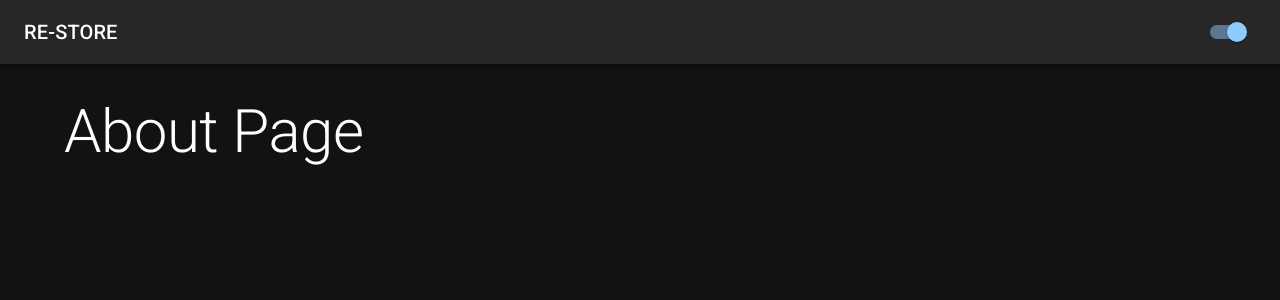
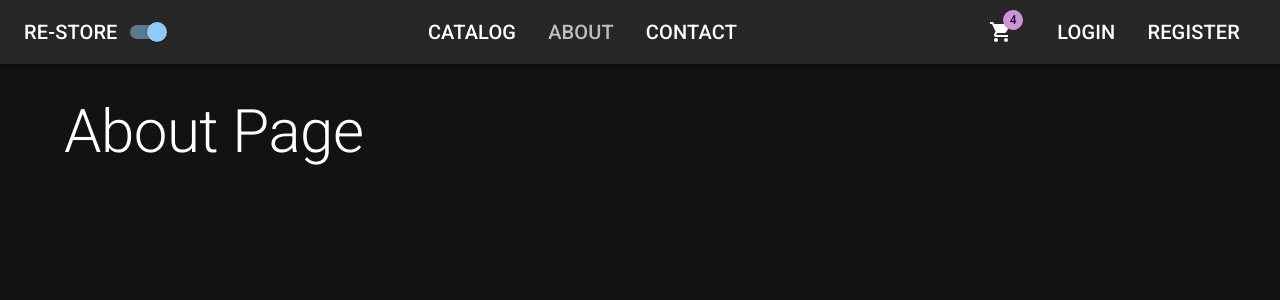
Before and after one commit to John-Cassidy/Restore, a React (Vite) app in the folder client/: page /about in a window 1280 px wide. Shown: the top 300 px of the page. Built offline with nearby package versions, Linux system fonts and the light colour scheme.

Commit message:
Refactor header component and update routes

```diff
--- a/client/src/app/layout/Header.tsx
+++ b/client/src/app/layout/Header.tsx
@@ -1,4 +1,41 @@
-import { AppBar, Switch, Toolbar, Typography } from '@mui/material';
+import {
+  AppBar,
+  Badge,
+  Box,
+  Icon,
+  IconButton,
+  List,
+  ListItem,
+  Switch,
+  Toolbar,
+  Typography,
+} from '@mui/material';
+
+import { NavLink } from 'react-router-dom';
+import { ShoppingCart } from '@mui/icons-material';
+
+const midLinks = [
+  { title: 'catalog', path: '/catalog' },
+  { title: 'about', path: '/about' },
+  { title: 'contact', path: '/contact' },
+];
+
+const rightLinks = [
+  { title: 'login', path: '/login' },
+  { title: 'register', path: '/register' },
+];
+
+const navLinkStyles = {
+  color: 'inherit',
+  textDecoration: 'none',
+  typography: 'h6',
+  '&:hover': {
+    color: 'grey.500',
+  },
+  '&.active': {
+    color: 'text.secondary',
+  },
+};
 
 interface IProps {
   darkMode: boolean;
@@ -8,11 +45,59 @@ interface IProps {
 export const Header = ({ handleThemeChange, darkMode }: IProps) => {
   return (
     <AppBar position='static' sx={{ mb: 4 }}>
-      <Toolbar>
-        <Typography variant='h6' component='div' sx={{ flexGrow: 1 }}>
-          RE-STORE
-        </Typography>
-        <Switch checked={darkMode} onChange={handleThemeChange} />
+      <Toolbar
+        sx={{
+          display: 'flex',
+          justifyContent: 'space-between',
+          alignItems: 'center',
+        }}
+      >
+        <Box display='flex' alignItems='center'>
+          <Typography
+            variant='h6'
+            component={NavLink}
+            to='/'
+            sx={navLinkStyles}
+          >
+            RE-STORE
+          </Typography>
+          <Switch checked={darkMode} onChange={handleThemeChange} />
+        </Box>
+
+        <Box>
+          <List sx={{ display: 'flex' }}>
+            {midLinks.map(({ title, path }) => (
+              <ListItem
+                component={NavLink}
+                to={path}
+                key={path}
+                sx={navLinkStyles}
+              >
+                {title.toUpperCase()}
+              </ListItem>
+            ))}
+          </List>
+        </Box>
+
+        <Box display='flex' alignItems='center'>
+          <IconButton size='large' edge='start' color='inherit' sx={{ mr: 2 }}>
+            <Badge badgeContent={4} color='secondary'>
+              <ShoppingCart />
+            </Badge>
+          </IconButton>
+          <List sx={{ display: 'flex' }}>
+            {rightLinks.map(({ title, path }) => (
+              <ListItem
+                component={NavLink}
+                to={path}
+                key={path}
+                sx={navLinkStyles}
+              >
+                {title.toUpperCase()}
+              </ListItem>
+            ))}
+          </List>
+        </Box>
       </Toolbar>
     </AppBar>
   );
--- a/client/src/app/router/Routes.tsx
+++ b/client/src/app/router/Routes.tsx
@@ -3,7 +3,7 @@
 import { AboutPage } from '../../features/about/AboutPage';
 import { App } from '../layout/App';
 import { Catalog } from '../../features/catalog/Catalog';
-import { ContactPage } from '@mui/icons-material';
+import { ContactPage } from '../../features/contact/ContactPage';
 import { HomePage } from '../../features/home/HomePage';
 import { ProductDetails } from '../../features/catalog/ProductDetails';
 import { createBrowserRouter } from 'react-router-dom';
```
Also changed, not shown: client/src/features/about/AboutPage.tsx (+4 -6 lines).
